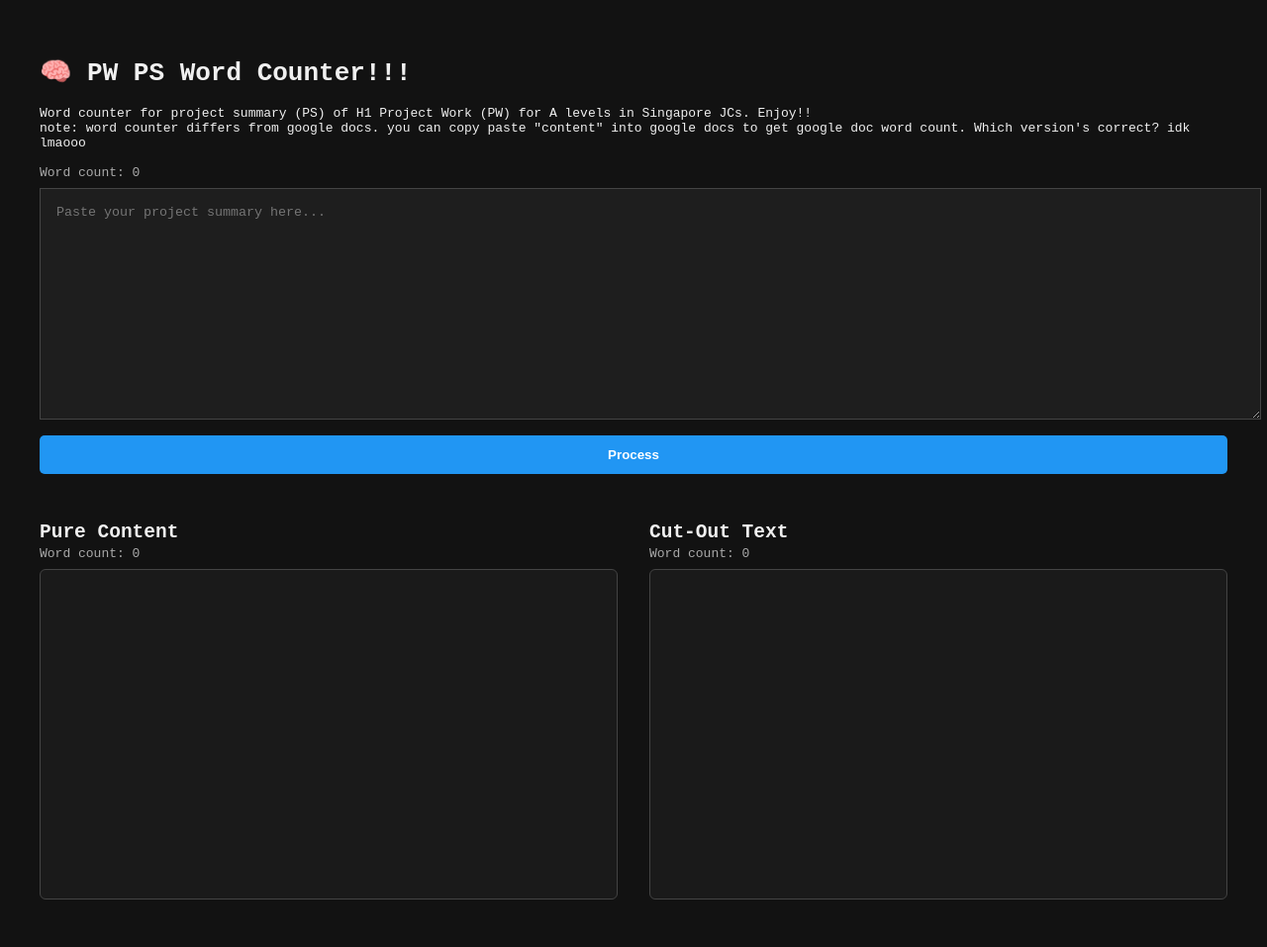
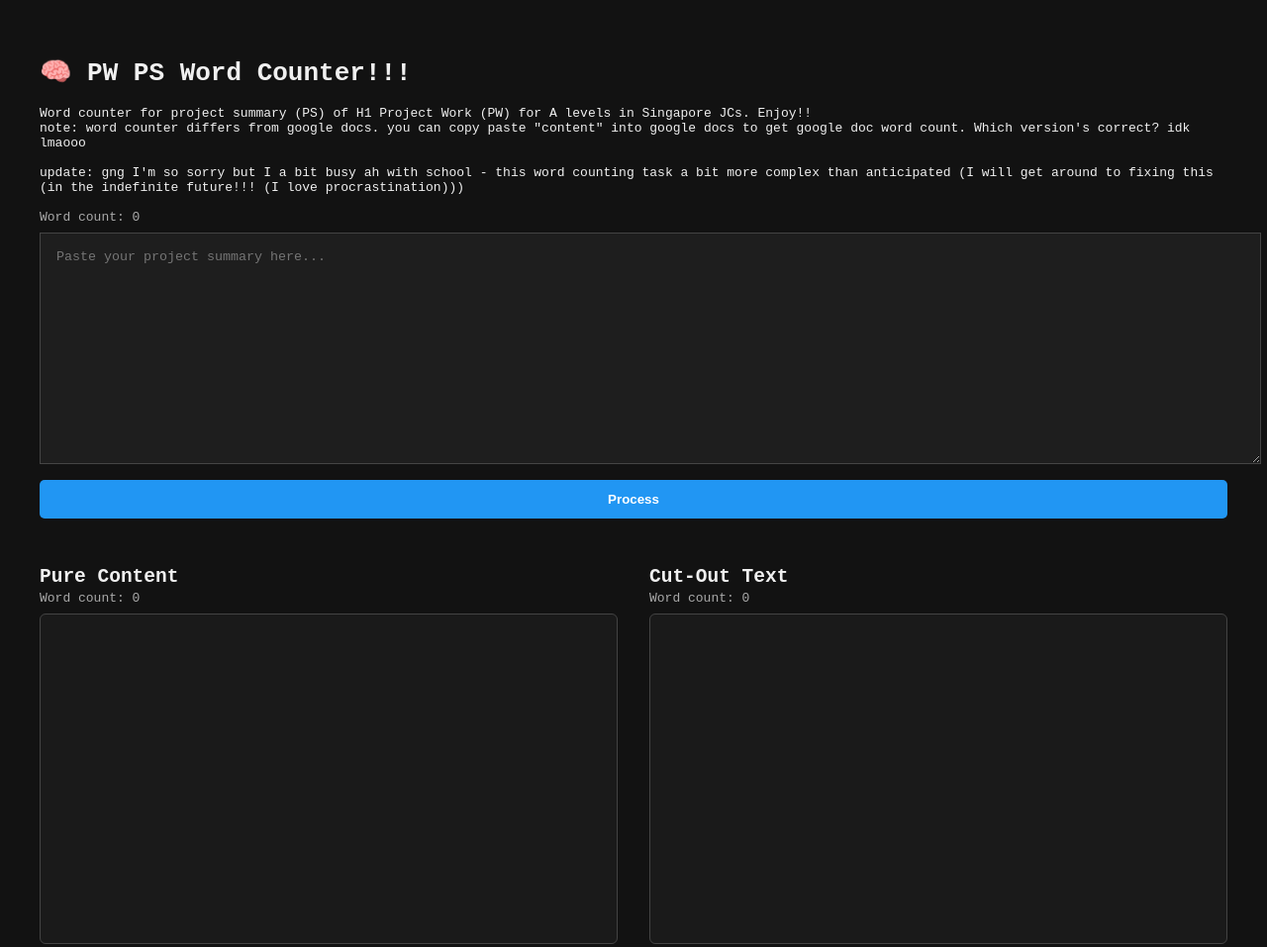
Before and after one commit to WhatsACloud/pw-word-counter, a plain HTML site: page index.html in a window 1280 px wide. Shown: the whole page at 99% size. Drawn offline with Linux system fonts and the light colour scheme.

Commit message:
hiatus update

```diff
--- a/index.html
+++ b/index.html
@@ -86,6 +86,8 @@
   <h1>🧠 PW PS Word Counter!!!</h1>
     <div>Word counter for project summary (PS) of H1 Project Work (PW) for A levels in Singapore JCs. Enjoy!!</div>
     <div>note: word counter differs from google docs. you can copy paste "content" into google docs to get google doc word count. Which version's correct? idk lmaooo </div>
+    <br>
+    <div>update: gng I'm so sorry but I a bit busy ah with school - this word counting task a bit more complex than anticipated (I will get around to fixing this (in the indefinite future!!! (I love procrastination)))</div>
     <br>
     <div class="count-label" id="originalCount">Word count: 0</div>
   <textarea id="inputText" placeholder="Paste your project summary here..."></textarea>
```
